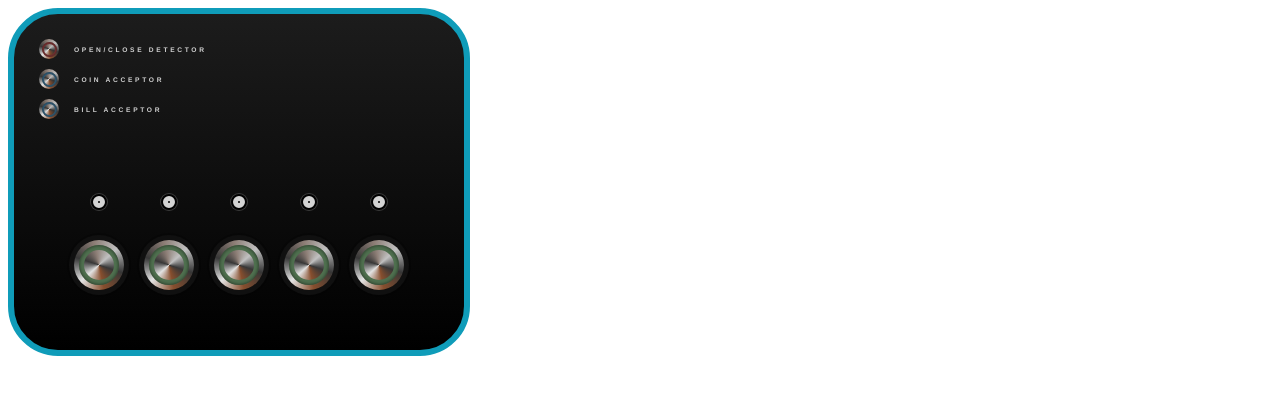
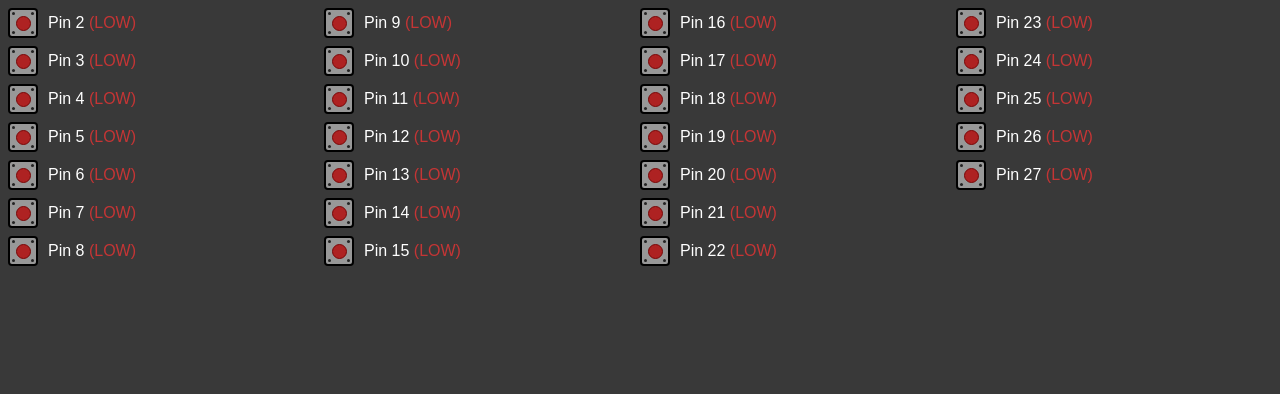
Before and after one commit to shpingalet007/mighty-gpio, a website: page emulator/index.html in a window 1280 px wide. Drawn offline with Linux system fonts and the light colour scheme; no server answers.

Commit message:
More general emulator

```diff
--- a/emulator/index.html
+++ b/emulator/index.html
@@ -7,45 +7,29 @@
     <title>Perfumatic Test Utility</title>
 </head>
 <body>
-    <div id="machine">
-        <div id="panel">
-            <div class="control">
-                <div class="button red small" in="pu:23" out="25"></div>
-                <label>Open/close detector</label>
-            </div>
-            <div class="control">
-                <div class="button blue small" in="pu:22" out="31"></div>
-                <label>Coin acceptor</label>
-            </div>
-            <div class="control">
-                <div class="button blue small" in="pu:4"></div>
-                <label>Bill acceptor</label>
-            </div>
-        </div>
-        <div id="joints">
-            <div class="joint">
-                <div class="dispenser" out="13"></div>
-                <div class="button led" in="pu:6" out="24" t="200"></div>
-            </div>
-            <div class="joint">
-                <div class="dispenser" out="19"></div>
-                <div class="button led" in="pu:21" out="24" t="200"></div>
-            </div>
-            <div class="joint">
-                <div class="dispenser" out="26"></div>
-                <div class="button led" in="pu:5" out="24" t="200"></div>
-            </div>
-            <div class="joint">
-                <div class="dispenser" out="27"></div>
-                <div class="button led" in="pu:16" out="24" t="200"></div>
-            </div>
-            <div class="joint">
-                <div class="dispenser" out="12"></div>
-                <div class="button led" in="pu:20" out="24" t="200"></div>
-            </div>
-        </div>
-    </div>
+    <div id="container"></div>
 </body>
+
+<script>
+    const container = document.getElementById('container');
+
+    for (let i = 2; i <= 27; i++) {
+        const div = document.createElement('div');
+        div.className = 'pin';
+        div.setAttribute('in', i);
+        div.setAttribute('out', i);
+
+        const label = document.createElement('label');
+        label.textContent = `Pin ${i}`;
+
+        const button = document.createElement('button');
+
+        div.appendChild(label);
+        div.appendChild(button);
+        container.appendChild(div);
+    }
+</script>
+
 <script src="socket.io.min.js" integrity="sha384-mkQ3/7FUtcGyoppY6bz/PORYoGqOl7/aSUMn2ymDOJcapfS6PHqxhRTMh1RR0Q6+" crossorigin="anonymous"></script>
 <script src="script.js"></script>
 </html>
--- a/emulator/styles.css
+++ b/emulator/styles.css
@@ -1,176 +1,99 @@
-#machine {
-    display: inline-flex;
-    flex-direction: column;
-    background: linear-gradient(0deg, #000000 0%, #1c1c1c 100%);
-    border-radius: 50px;
-    border: 6px solid #0f9cb9;
+body {
+    background: #393939;
+    color: #fff;
 }
 
-#panel {
-    display: inline-flex;
+#container {
+    display: flex;
     flex-direction: column;
-    padding: 20px;
+    flex-wrap: wrap;
+    height: 300px;
 }
 
-#panel .control {
-    display: inline-flex;
-    flex-direction: row;
-    align-items: center;
+.pin {
+    position: relative;
+    display: flex;
+    width: 30px;
+    height: 30px;
+    margin-bottom: 8px;
+    box-sizing: border-box;
+    background-color: #000000;
+    border-radius: 4px;
 }
 
-#panel label {
-    opacity: 0.8;
-    color: white;
-    font-size: 5pt;
-    font-weight: bold;
-    letter-spacing: 2pt;
-    text-transform: uppercase;
-    font-family: "Droid Sans", "Helvetica Neue", sans-serif;
-    margin-left: 10px;
+.pin::before {
+    content: "";
+    position: absolute;
+    display: block;
+    margin: 2px;
+    width: 26px;
+    height: 26px;
+    background-color: #989898;
+    border-radius: 2px;
 }
 
-#joints {
-    display: inline-flex;
-    flex-direction: row;
-    padding: 50px;
+.pin::after {
+    content: "";
+    z-index: 1;
+    position: absolute;
+    top: 0;
+    display: block;
+    margin: 4px;
+    width: 3px;
+    height: 3px;
+    border-radius: 50%;
+    background: #232323;
+    box-shadow:
+        19px 0 0 0 #232323,
+        0 19px 0 0 #232323,
+        19px 19px 0 0 #232323;
 }
 
-.joint {
-    display: flex;
-    flex-direction: column;
-    align-items: center;
+.pin label {
+    align-self: anchor-center;
+    position: absolute;
+    margin-left: 30px;
+    padding-left: 10px;
+    width: 300px;
+    line-height: 100%;
+    font-family: Arial;
 }
 
-#panel .button,
-.joint .button {
-    display: flex;
-    flex-direction: column;
-    align-items: center;
-    justify-content: center;
-    width: 50px;
-    height: 50px;
-    margin: 10px;
-    box-sizing: border-box;
-    border-radius: 10000%;
-    background: conic-gradient(from 48deg, #c1c1c1, #373737, #874e2d, #e3e3e3, #373737, #8d7e76, #c1c1c1);
-    box-shadow: 0 0 0 5px #101010, 0 0 0 7px #00000045;
-    cursor: pointer;
+.pin label::after {
+    content: " (LOW)";
+    color: #c53535;
 }
 
-#panel .button.small {
-    box-shadow: none;
-    margin: 5px;
+.pin.out-on label::after {
+    content: " (HIGH OUT)";
+    color: #35c535;
 }
 
-#panel .button.small {
-    width: 20px;
-    height: 20px;
+.pin.in-on label::after {
+    content: " (HIGH IN)";
+    color: #35c535;
 }
 
-#panel .button.small::before,
-.joint .button::before {
-    content: "";
-    width: 40px;
-    height: 40px;
-    border-radius: 10000%;
-    box-sizing: border-box;
-    border: 5px solid #4f704f;
-    background: transparent;
+.pin button {
+    position: absolute;
+    display: block;
+    justify-self: anchor-center;
+    align-self: anchor-center;
+    width: 15px;
+    height: 15px;
+    border-radius: 50%;
+    border: 1px solid #790707;
+    background: #ae2222;
 }
 
-#panel .button.red::before,
-.joint .button.red::before {
-    border: 5px solid #843838;
+.pin.in-on button {
+    transform: scale(0.9);
 }
 
-#panel .button.blue::before,
-.joint .button.blue::before {
-    border: 5px solid #386784;
+.pin.out-on button {
+    border: 1px solid #790707;
+    background: #ff1313;
+    box-shadow:
+        0 0 0 1px #ff000080,
+        0 0 0 2px #ff000040;
 }
-
-#panel .button.small::after,
-.joint .button::after {
-    position: absolute;
-    content: '';
-    width: 40px;
-    height: 40px;
-    border-radius: 10000%;
-    box-shadow: inset 0 0 3px 1px #00000060;
-}
-
-#panel .button.small::before,
-#panel .button.small::after {
-    width: 15px;
-    height: 15px;
-    border-width: 2px;
-}
-
-#panel .button.in-on::after,
-#panel .button:active::after,
-.joint .button.in-on::after,
-.joint .button:active::after {
-    background-color: #00000050;
-    box-shadow: inset 0 0 3px 1px #00000060, inset 0 0 3px 2px #00000060;
-}
-
-#panel .button.in-on::before,
-#panel .button:active::before,
-.joint .button.in-on::before,
-.joint .button:active::before {
-    transform: scale(94%);
-}
-
-.baseled.blink .button::before,
-.button.blink::before {
-    animation: pulse 1s infinite;
-}
-
-.baseled.out-on .button::before,
-.button.out-on::before {
-    border-color: #56cb56;
-}
-
-.button.out-on.red::before {
-    border-color: #ff3500 !important;
-}
-
-.button.out-on.blue::before {
-    border-color: #4fdfff !important;
-}
-
-@keyframes pulse {
-    0%,
-    49.999999% {
-        border-color: #4f704f;
-    }
-    50%,
-    100% {
-        border-color: #56cb56;
-    }
-}
-
-.dispenser {
-    display: flex;
-    align-items: center;
-    justify-content: center;
-    width: 16px;
-    height: 16px;
-    margin-bottom: 20px;
-    box-sizing: border-box;
-    border-radius: 10000%;
-    background-color: lightgray;
-    border: 2px solid #000;
-    box-shadow: 0 0 0 1px #ffffff30;
-}
-
-.dispenser::before {
-    content: '';
-    width: 2px;
-    height: 2px;
-    border-radius: 10000%;
-    background-color: #000;
-}
-
-.dispenser.out-on {
-    box-shadow: 0 0 10px 10px #ffffff66;
-}
```
